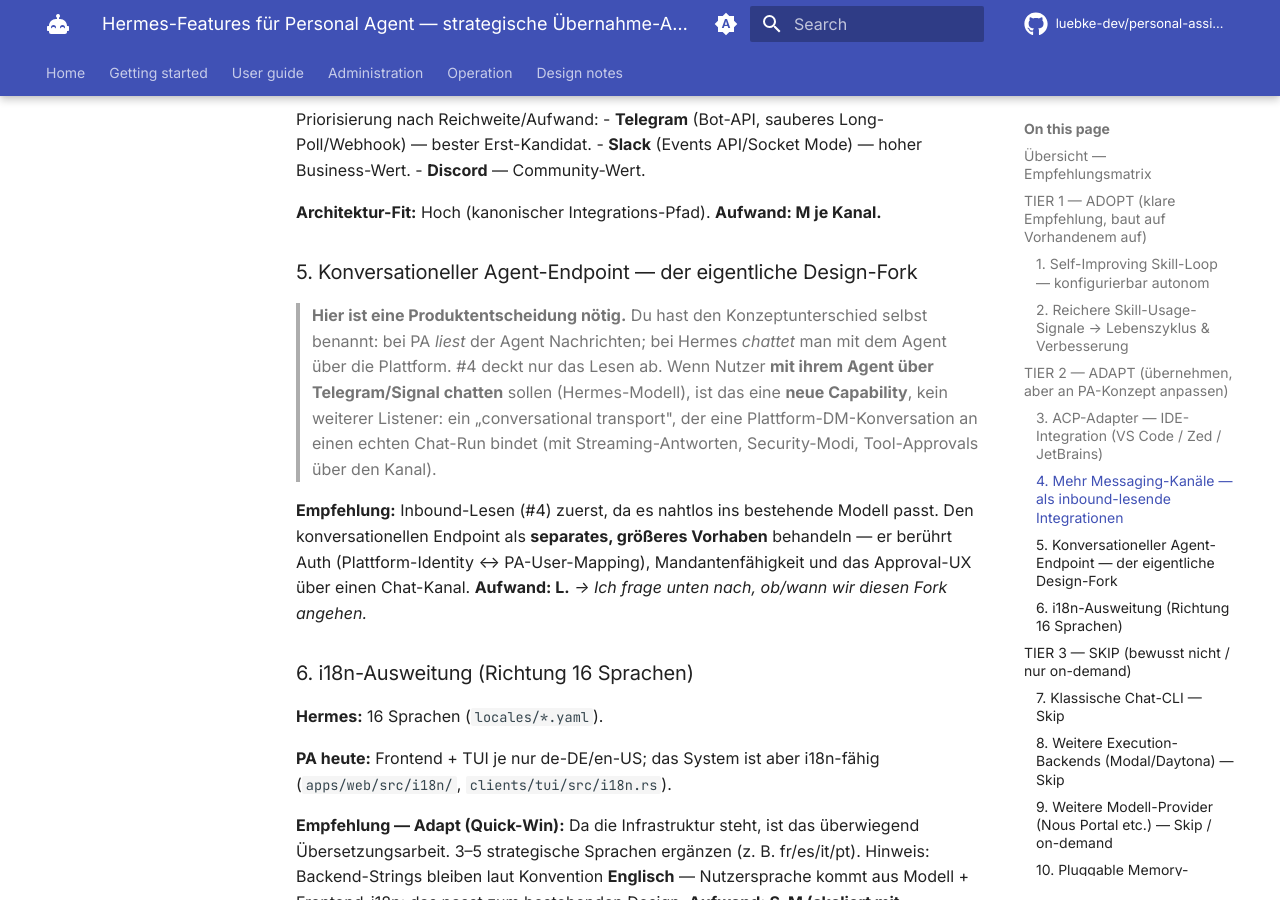
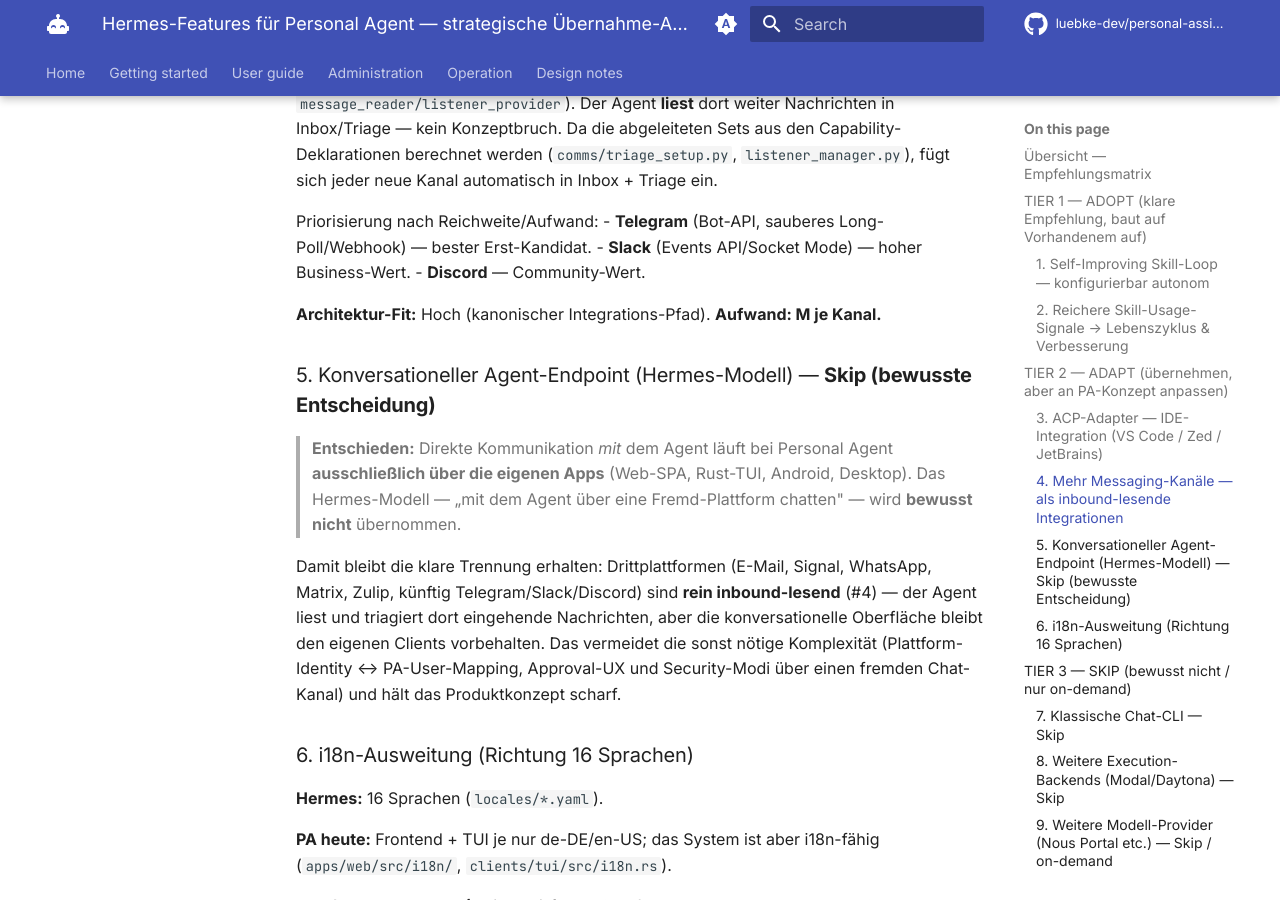
Before and after one commit to personal-agent-org/docs, an MkDocs documentation site: the page built from docs/comparisons/hermes-feature-adoption.md, in a window 1280 px wide and 900 px high, scrolled down 3951 px. Built offline with MkDocs 1.6.1 and Material for MkDocs 9.7.7, drawn with Linux system fonts in a browser that asks for light colours; comment, search, counter and statistics services are not loaded; some of the changed text lies outside the part shown.

Commit message:
docs: resolve open questions in Hermes adoption analysis
Records two product decisions: (1) the conversational agent endpoint over
third-party platforms is deliberately out of scope — direct agent comms
stay in PA's own apps, third-party channels remain inbound-reading only;
(2) the self-improving skill loop defaults to propose_only, with
auto_enable levels opt-in per org/user and runtime tool-gating in all levels.

Co-Authored-By: Claude Opus 4.8 (1M context) <noreply@anthropic.com>
Claude-Session: https://claude.ai/code/session_012zZQ4DBjZky1s2xkQ3aLsu

```diff
--- a/docs/comparisons/hermes-feature-adoption.md
+++ b/docs/comparisons/hermes-feature-adoption.md
@@ -29,7 +29,7 @@ Hermes: man **chattet mit** dem Agent über die Plattform).
 | 2 | Skill-Usage-Signale → Lebenszyklus & Verbesserung | Aging nach last_used | **Adopt** | ★★☆ | S |
 | 3 | ACP-Adapter (IDE-Integration VS Code/Zed) | fehlt | **Adapt** | ★★☆ | M |
 | 4 | Mehr Messaging-Kanäle (inbound-lesend) | 6 Kanäle | **Adapt** | ★★★ | M je Kanal |
-| 5 | Konversationeller Agent-Endpoint (Hermes-Modell) | fehlt | **Design-Fork → klären** | ★★☆ | L |
+| 5 | Konversationeller Agent-Endpoint (Hermes-Modell) | fehlt | **Skip (bewusst)** | — | — |
 | 6 | i18n-Ausweitung (16 Sprachen) | 2 Sprachen | **Adapt (Quick-Win)** | ★★☆ | S–M |
 | 7 | Klassische Chat-CLI | TUI vorhanden | **Skip** | ★☆☆ | S |
 | 8 | Weitere Execution-Backends (Modal/Daytona) | SSH/K8s/Docker da | **Skip** | ★☆☆ | M |
@@ -67,10 +67,16 @@ archiviert ungenutzte automatisch.
 
 **Empfehlung — Adopt als Ausbau, in drei Stufen:**
 - **(a) Autonomie-Policy** auf dem bestehenden Proposal-Pfad: pro Org/User ein
-  Level `propose_only` (Default) → `auto_enable_trusted` → `auto_enable`. Auto-Enable
-  **nur**, wenn das Skill keine high-privilege/untrusted-gated Tools referenziert und
-  die Provider-Governance passt. So bleibt der **fail-closed**-Charakter (Contract #14)
-  erhalten und die Autonomie ist eine *Konfiguration*, kein Architekturbruch.
+  Level **`propose_only` (Default, entschieden)** → `auto_enable_trusted` →
+  `auto_enable` (beide opt-in). Bei `propose_only` landet jedes gelernte Skill als
+  `enabled=False`/`proposed` in der Review-Queue und wird erst nach Freigabe genutzt.
+  `auto_enable_trusted` aktiviert ein Skill automatisch **nur**, wenn es keine
+  high-privilege/untrusted-gated Tools referenziert und die Provider-Governance passt;
+  sensible Skills bleiben Review-pflichtig. Wichtig: In *allen* Levels greift zur
+  Laufzeit weiterhin das normale Tool-Gating (Contracts #13/#14) — die Autonomie
+  betrifft nur den *Review-Schritt*, nie die Sicherheitsgrenzen. So bleibt der
+  **fail-closed**-Charakter erhalten und die Autonomie ist eine *Konfiguration*, kein
+  Architekturbruch.
 - **(b) Skill-Self-Improvement:** Curator-Pass, der bei wiederholter Nutzung +
   beobachteten Fehlschlägen eines Skills einen Patch-Vorschlag erzeugt (gleicher
   Propose→Approve→Commit-Pfad). Nutzungssignale aus #2 unten.
@@ -136,21 +142,19 @@ Priorisierung nach Reichweite/Aufwand:
 
 **Architektur-Fit:** Hoch (kanonischer Integrations-Pfad). **Aufwand: M je Kanal.**
 
-### 5. Konversationeller Agent-Endpoint — der eigentliche Design-Fork
+### 5. Konversationeller Agent-Endpoint (Hermes-Modell) — **Skip (bewusste Entscheidung)**
 
-> **Hier ist eine Produktentscheidung nötig.** Du hast den Konzeptunterschied selbst
-> benannt: bei PA *liest* der Agent Nachrichten; bei Hermes *chattet* man mit dem
-> Agent über die Plattform. #4 deckt nur das Lesen ab. Wenn Nutzer **mit ihrem Agent
-> über Telegram/Signal chatten** sollen (Hermes-Modell), ist das eine **neue
-> Capability**, kein weiterer Listener: ein „conversational transport", der eine
-> Plattform-DM-Konversation an einen echten Chat-Run bindet (mit Streaming-Antworten,
-> Security-Modi, Tool-Approvals über den Kanal).
+> **Entschieden:** Direkte Kommunikation *mit* dem Agent läuft bei Personal Agent
+> **ausschließlich über die eigenen Apps** (Web-SPA, Rust-TUI, Android, Desktop).
+> Das Hermes-Modell — „mit dem Agent über eine Fremd-Plattform chatten" — wird
+> **bewusst nicht** übernommen.
 
-**Empfehlung:** Inbound-Lesen (#4) zuerst, da es nahtlos ins bestehende Modell passt.
-Den konversationellen Endpoint als **separates, größeres Vorhaben** behandeln — er
-berührt Auth (Plattform-Identity ↔ PA-User-Mapping), Mandantenfähigkeit und das
-Approval-UX über einen Chat-Kanal. **Aufwand: L.** *→ Ich frage unten nach, ob/wann
-wir diesen Fork angehen.*
+Damit bleibt die klare Trennung erhalten: Drittplattformen (E-Mail, Signal,
+WhatsApp, Matrix, Zulip, künftig Telegram/Slack/Discord) sind **rein inbound-lesend**
+(#4) — der Agent liest und triagiert dort eingehende Nachrichten, aber die
+konversationelle Oberfläche bleibt den eigenen Clients vorbehalten. Das vermeidet die
+sonst nötige Komplexität (Plattform-Identity ↔ PA-User-Mapping, Approval-UX und
+Security-Modi über einen fremden Chat-Kanal) und hält das Produktkonzept scharf.
 
 ### 6. i18n-Ausweitung (Richtung 16 Sprachen)
 
@@ -214,19 +218,20 @@ dem Per-`ModelResponse`-Usage-/Cost-Modell (Contracts #1/#2).
 3. **#6 i18n-Ausweitung** (S–M) — paralleler Quick-Win.
 4. **#3 ACP-Adapter** (M) — Dev-Ökosystem-Sichtbarkeit.
 5. **#4 Telegram/Slack/Discord inbound** (M je Kanal) — Reichweite im PA-Modell.
-6. **#5 Konversationeller Endpoint** (L) — nur nach expliziter Produktentscheidung.
+
+(#5 konversationeller Endpoint entfällt bewusst — siehe Tier-2-Abschnitt.)
 
 ---
 
-## Offene Punkte (brauche deine Entscheidung)
+## Getroffene Entscheidungen
 
-- **Konversationeller Agent-Endpoint (#5):** Wollen wir das Hermes-Modell
-  („mit dem Agent chatten über Telegram/Signal") als eigene Capability *zusätzlich*
-  zum Inbound-Lesen — oder bleibt PA bewusst rein inbound-lesend und wir bauen nur die
-  Kanäle aus (#4)?
-- **Autonomie-Default (#1a):** Soll Auto-Enable von gelernten Skills org-weit
-  abschaltbar/Opt-in sein (mein Vorschlag: Default `propose_only`), oder willst du
-  einen aggressiveren Default für Power-User?
+- **Konversationeller Agent-Endpoint (#5): bewusst verworfen.** Direkte
+  Kommunikation mit dem Agent läuft ausschließlich über die eigenen Apps
+  (Web/TUI/Android/Desktop). Drittplattformen bleiben rein inbound-lesend (#4).
+- **Autonomie-Default (#1a): `propose_only`.** Gelernte Skills landen in der
+  Review-Queue und werden erst nach Freigabe genutzt; `auto_enable_trusted` und
+  `auto_enable` bleiben opt-in pro Org/User. Laufzeit-Tool-Gating greift in allen
+  Levels.
 
 ---
 
```
